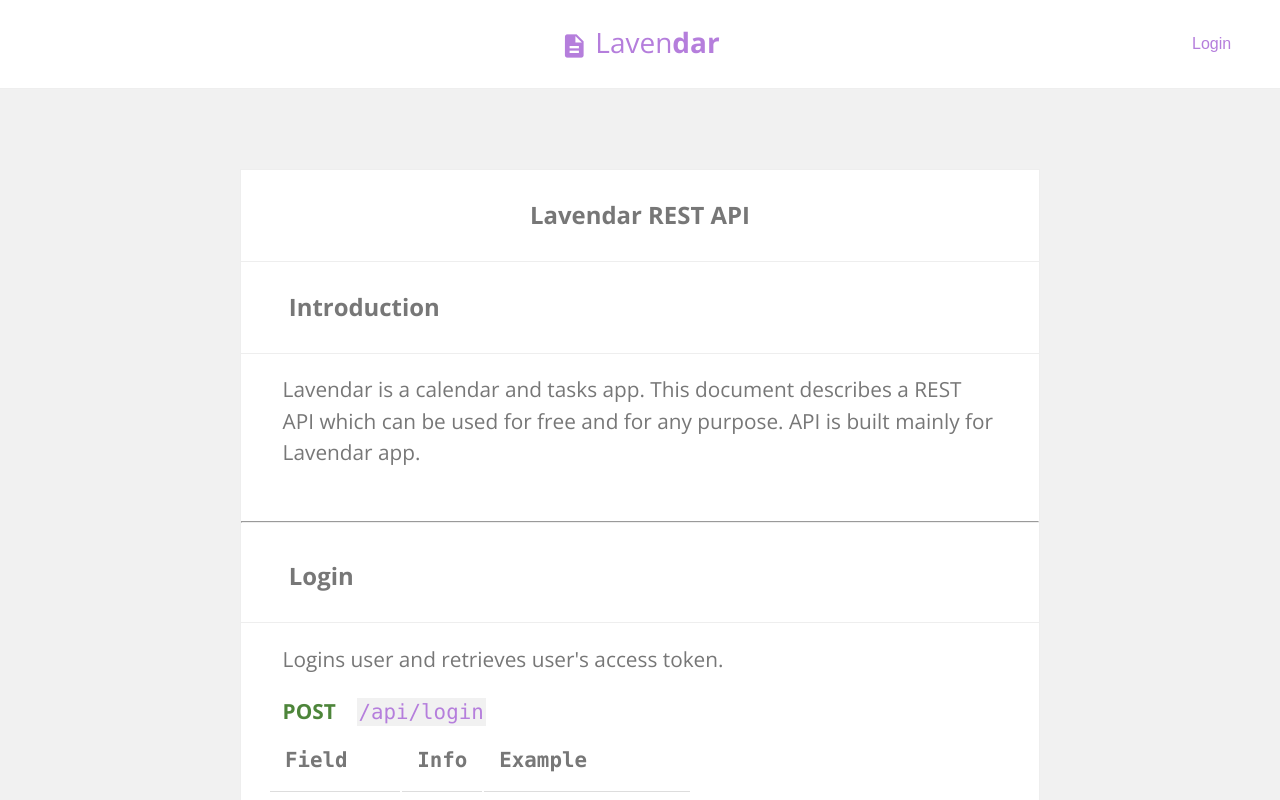
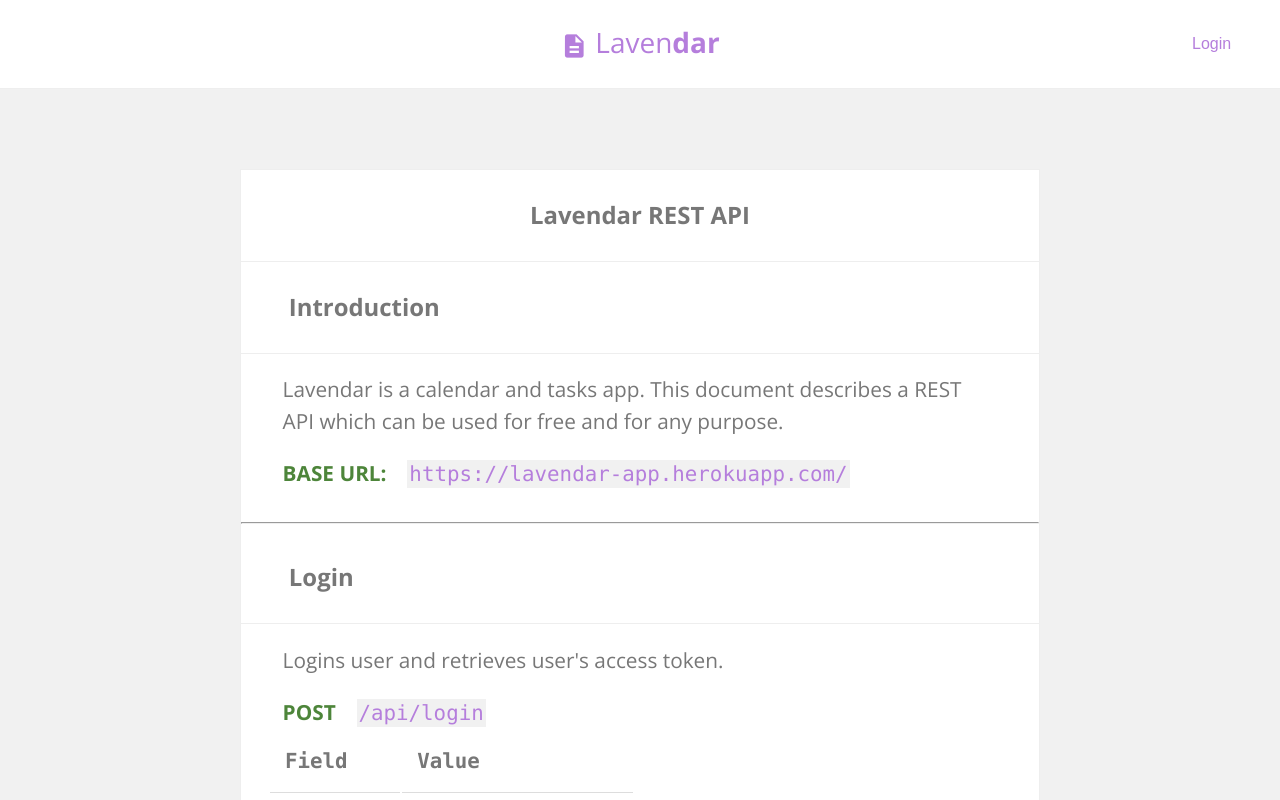
Before and after one commit to krismark930/Lavendar, a React (Create React App) app in the folder frontend/: page / in a window 1280 px wide. Both pictures are taken after a click on the button "API". Shown: the top 800 px of the page. Built offline with nearby package versions, Linux system fonts and the light colour scheme.

Commit message:
Api sivu muutokset

```diff
--- a/frontend/src/components/Api.js
+++ b/frontend/src/components/Api.js
@@ -18,9 +18,12 @@
           <div className="col col-start">
             <p className="api-text">
               Lavendar is a calendar and tasks app. This document describes a
-              REST API which can be used for free and for any purpose. API is
-              built mainly for Lavendar app.
+              REST API which can be used for free and for any purpose.
             </p>
+            <span className="api-method api-text">BASE URL:</span>
+            <span className="api-code api-text">
+              https://lavendar-app.herokuapp.com/
+            </span>
           </div>
         </div>
         <br />
@@ -51,18 +54,15 @@
               <tbody>
                 <tr>
                   <th>Field</th>
-                  <th>Info</th>
-                  <th>Example</th>
+                  <th>Value</th>
                 </tr>
                 <tr>
                   <th>email</th>
-                  <th></th>
-                  <th>admin@test.com</th>
+                  <th>email of user</th>
                 </tr>
                 <tr>
                   <th>password</th>
-                  <th></th>
-                  <th>123456</th>
+                  <th>password of user</th>
                 </tr>
               </tbody>
             </table>
@@ -100,18 +100,15 @@
               <tbody>
                 <tr>
                   <th>Field</th>
-                  <th>Info</th>
-                  <th>Example</th>
+                  <th>Value</th>
                 </tr>
                 <tr>
                   <th>email</th>
-                  <th>[unique]</th>
-                  <th>admin@test.com</th>
+                  <th>must be unique</th>
                 </tr>
                 <tr>
                   <th>password</th>
-                  <th>[min-length: 6]</th>
-                  <th>123456</th>
+                  <th>atleast 6 characters long</th>
                 </tr>
               </tbody>
             </table>
@@ -216,23 +213,19 @@
               <tbody>
                 <tr>
                   <th>Field</th>
-                  <th>Info</th>
-                  <th>Example</th>
+                  <th>Value</th>
                 </tr>
                 <tr>
                   <th>title</th>
-                  <th></th>
-                  <th>New event</th>
+                  <th>Title of the event</th>
                 </tr>
                 <tr>
                   <th>date</th>
-                  <th></th>
-                  <th>17.3.2021</th>
+                  <th>Day/Month/Year, e.g. "17.3.2021"</th>
                 </tr>
                 <tr>
                   <th>time</th>
-                  <th>[optional]</th>
-                  <th>12.00</th>
+                  <th>optional, e.g. "12.00"</th>
                 </tr>
               </tbody>
             </table>
@@ -337,18 +330,15 @@
               <tbody>
                 <tr>
                   <th>Field</th>
-                  <th>Info</th>
-                  <th>Example</th>
+                  <th>Value</th>
                 </tr>
                 <tr>
                   <th>title</th>
-                  <th></th>
-                  <th>New task</th>
+                  <th>Title of the task</th>
                 </tr>
                 <tr>
                   <th>completed</th>
-                  <th>[optional, default=false]</th>
-                  <th>true</th>
+                  <th>optional, default value: "false"</th>
                 </tr>
               </tbody>
             </table>
@@ -395,13 +385,11 @@
               <tbody>
                 <tr>
                   <th>Field</th>
-                  <th>Info</th>
-                  <th>Example</th>
+                  <th>Value</th>
                 </tr>
                 <tr>
                   <th>completed</th>
-                  <th></th>
-                  <th>true</th>
+                  <th>"false" or "true"</th>
                 </tr>
               </tbody>
             </table>
--- a/frontend/src/components/Calendar.js
+++ b/frontend/src/components/Calendar.js
@@ -23,7 +23,6 @@
         },
       })
       .then((res) => {
-        console.log(res.data);
         setEvents(res.data);
       })
       .catch((err) => {
--- a/frontend/src/components/CalendarCreateEvent.js
+++ b/frontend/src/components/CalendarCreateEvent.js
@@ -30,7 +30,6 @@
             },
           })
           .then((res) => {
-            console.log(res.data);
             props.setEvents(res.data);
           })
           .catch((err) => {
--- a/frontend/src/components/CalendarEvents.js
+++ b/frontend/src/components/CalendarEvents.js
@@ -19,7 +19,6 @@
             },
           })
           .then((res) => {
-            console.log(res.data);
             props.setEvents(res.data);
           })
           .catch((err) => {
--- a/frontend/src/components/CreateTask.js
+++ b/frontend/src/components/CreateTask.js
@@ -27,7 +27,6 @@
             },
           })
           .then((res) => {
-            console.log(res.data);
             props.setTasks(res.data);
           })
           .catch((err) => {
--- a/frontend/src/components/Tasks.js
+++ b/frontend/src/components/Tasks.js
@@ -15,7 +15,6 @@
         },
       })
       .then((res) => {
-        console.log(res.data);
         setTasks(res.data);
       })
       .catch((err) => {
```
Also changed, not shown: 1 other file (tests, documents, lock files or other folders).
